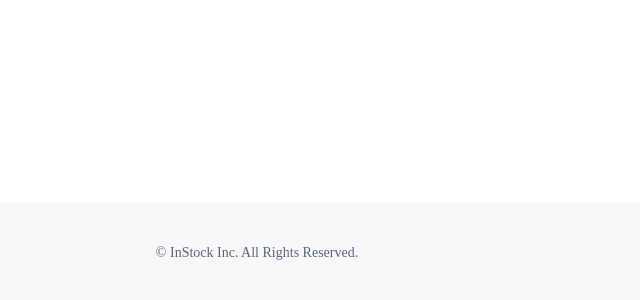
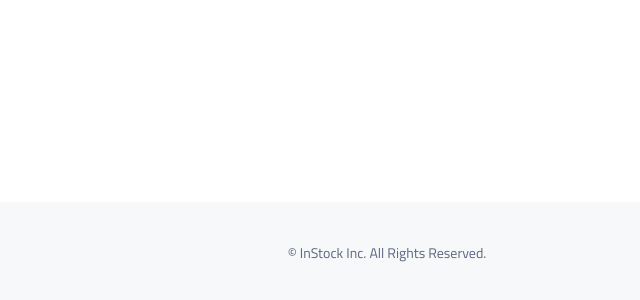
Before and after one commit to jingwei-zhao05/InStock-client, a React (Create React App) app: page /inventories/add in a window 1280 px wide. Shown: the part 696-996 px from the top of the page, without its empty margins (253-893 px from the left). Built offline with nearby package versions, Linux system fonts and the light colour scheme.

Commit message:
modify the errors

```diff
--- a/src/App.js
+++ b/src/App.js
@@ -1,6 +1,7 @@
 import { BrowserRouter, Routes, Route } from "react-router-dom";
 import Header from "./components/Header/Header";
 import Footer from "./components/Footer/Footer";
+import './App.js'
 function App() {
   return (
     <BrowserRouter>
--- /dev/null
+++ b/src/App.scss
@@ -0,0 +1,6 @@
+*{
+    font-family: "Titillium";
+    margin: 0;
+    padding: 0;
+    box-sizing: border-box;
+}
--- a/src/components/Footer/Footer.scss
+++ b/src/components/Footer/Footer.scss
@@ -1,9 +1,10 @@
-@import "../../styles//partials/fonts";
-@import "../../styles//partials/global";
-@import "../../styles//partials/mixins";
-@import "../../styles//partials/variables";
+@import "../../styles/partials/fonts";
+@import"../../App.scss";
+@import "../../styles/partials/mixins";
+@import "../../styles/partials/variables";
 
-.footer__copyright {
+.footer{
+  &__copyright {
   @include labels-buttons;
   @include mobile-grid;
   background-color: $Light-Grey;
@@ -17,11 +18,10 @@
 
   @include tablet {
     @include tablet_desktop_labels-buttons;
-    @include tablet-grid;
     bottom: -300px;
   }
   @include desktop {
-    @include desktop-grid;
     bottom: -200px;
   }
 }
+}
--- a/src/styles/partials/_global.scss
+++ /dev/null
@@ -1,5 +0,0 @@
-* {
-  margin: 0;
-  padding: 0;
-  box-sizing: border-box;
-}
```
